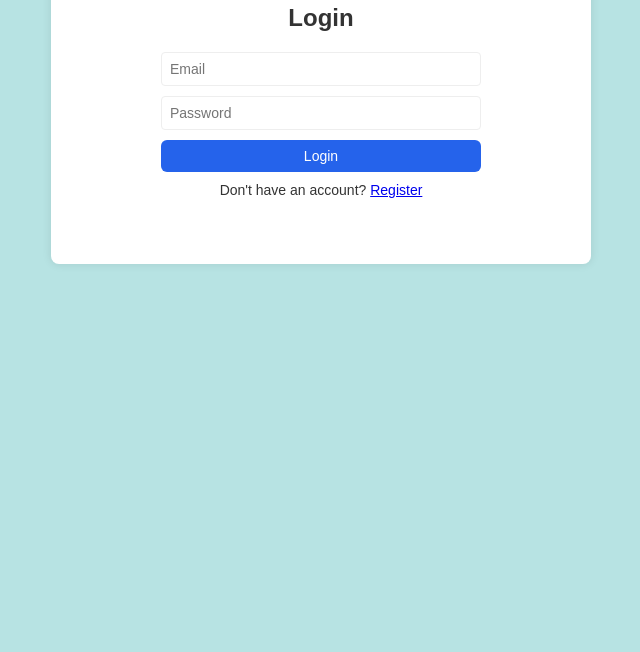
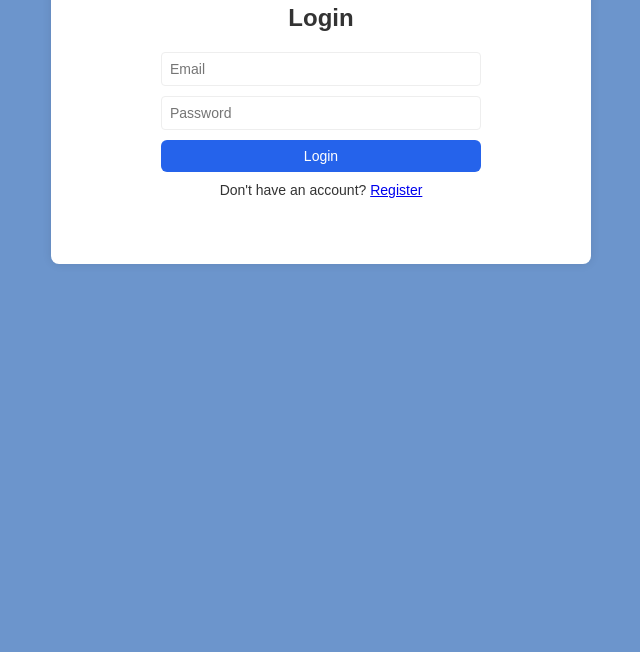
Before and after one commit to Darwiish/tracker-ecs-project, a plain HTML site: page frontend/index.html in a window 1280 px wide. Shown: the part 148-800 px from the top of the page, without its empty margins (319-959 px from the left). Drawn offline with nearby package versions, Linux system fonts and the light colour scheme.

```diff
--- a/frontend/style.css
+++ b/frontend/style.css
@@ -1,6 +1,6 @@
 /* Color Palette Variables for Light and Dark themes */
 :root {
-  --bg-body: #b7e3e3;
+  --bg-body: #6c95cc;
   --bg-card: #ffffff;
   --text-main: #333333;
   --text-muted: #666666;
```
